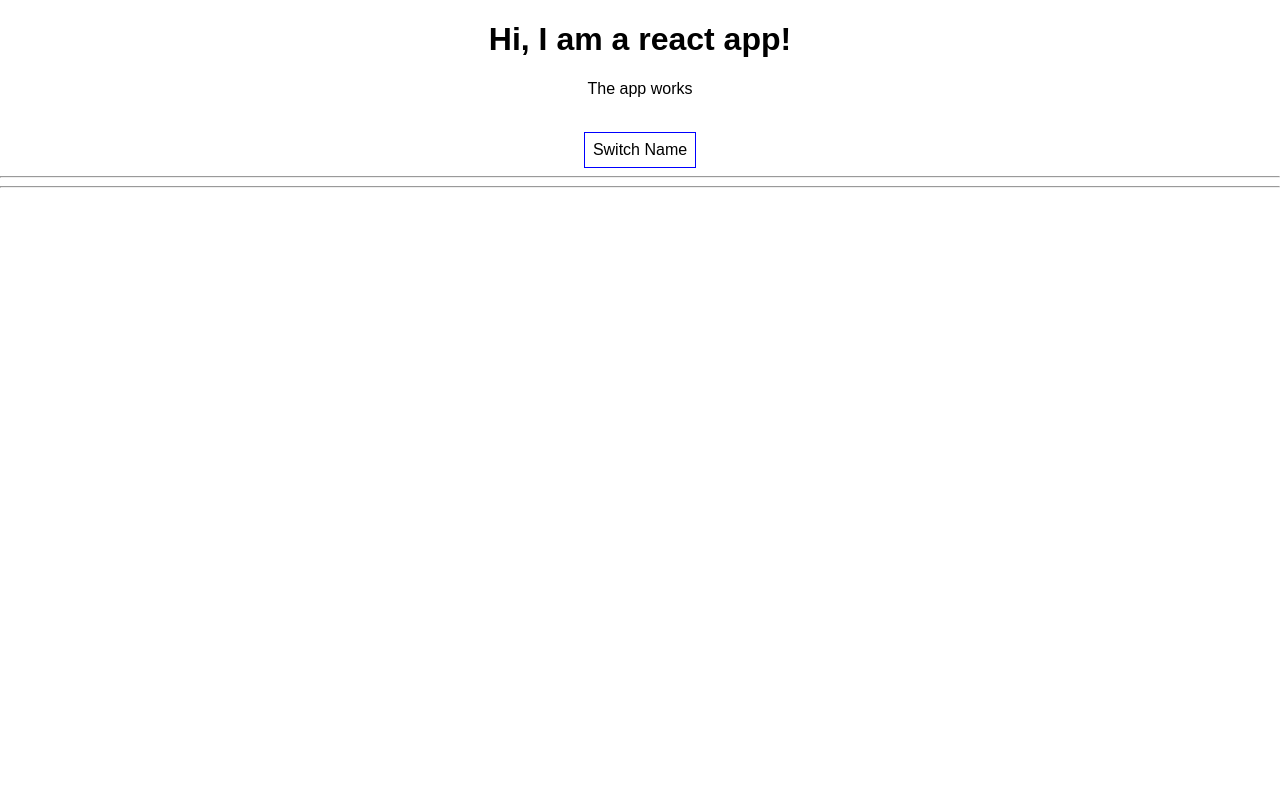
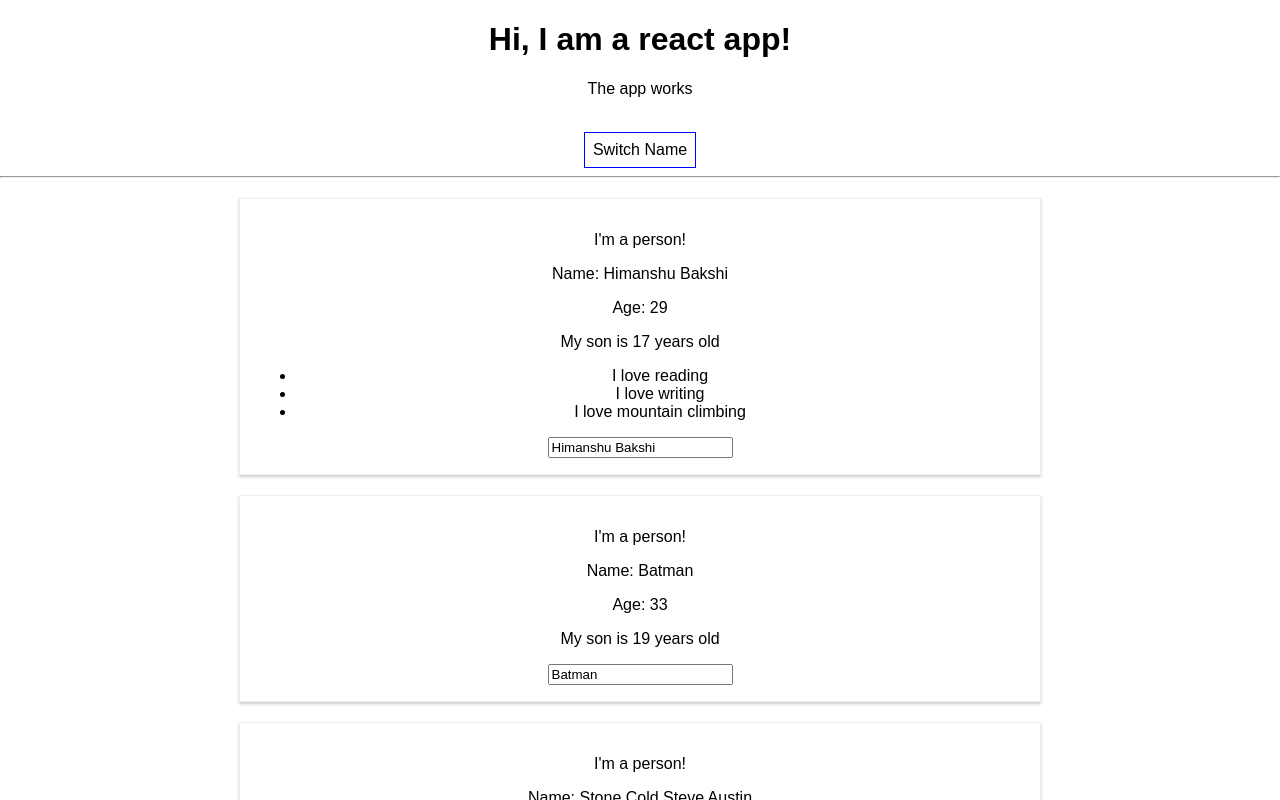
Before and after one commit to himanshubakshi/ReactUdemy, a React (Create React App) app in the folder my-app/: page / in a window 1280 px wide. Both pictures are taken after a click on the button "Switch Name". Shown: the top 800 px of the page. Built offline with nearby package versions, Linux system fonts and the light colour scheme.

Commit message:
better conditional content handling

```diff
--- a/my-app/src/App.js
+++ b/my-app/src/App.js
@@ -49,6 +49,10 @@ class App extends Component {
 
   togglePersonsHandler = () => {
 
+      const doesShow = this.state.showPersons;
+      this.setState({
+        showPersons: !doesShow
+      });
   }
 
   render() {
@@ -58,6 +62,32 @@ class App extends Component {
         border: '1px solid blue',
         padding: '8px',
         cursor: 'pointer'
+    }
+
+    let persons = null;
+
+    if(this.state.showPersons){
+        persons = (
+          <div>
+              <Person name={this.state.persons[0].name}
+                    age={this.state.persons[0].age}
+                    externalOnClickHandler={this.switchNameHandler.bind(this, "New Name 1")}
+                   >
+                <ul>
+                    <li>I love reading</li>
+                    <li>I love writing</li>
+                    <li>I love mountain climbing</li>
+                </ul>
+              </Person>
+              <Person name={this.state.persons[1].name}
+                      age={this.state.persons[1].age}
+                      externalOnClickHandler={this.switchNameHandler.bind(this, "New Name 2")}
+                      nameChangeHandler = {this.nameChangeHandler}/>
+              <Person name={this.state.persons[2].name}
+                      age={this.state.persons[2].age}
+                      externalOnClickHandler={this.switchNameHandler.bind(this, "New Name 3")}/>
+          </div>
+          );
     }
 
     return (
@@ -76,27 +106,9 @@ class App extends Component {
 
           <hr/>
 
-          { this.state.showPersons ?
-              <div>
-                  <Person name={this.state.persons[0].name}
-                        age={this.state.persons[0].age}
-                        externalOnClickHandler={this.switchNameHandler.bind(this, "New Name 1")}
-                       >
-                    <ul>
-                        <li>I love reading</li>
-                        <li>I love writing</li>
-                        <li>I love mountain climbing</li>
-                    </ul>
-                  </Person>
-                  <Person name={this.state.persons[1].name}
-                          age={this.state.persons[1].age}
-                          externalOnClickHandler={this.switchNameHandler.bind(this, "New Name 2")}
-                          nameChangeHandler = {this.nameChangeHandler}/>
-                  <Person name={this.state.persons[2].name}
-                          age={this.state.persons[2].age}
-                          externalOnClickHandler={this.switchNameHandler.bind(this, "New Name 3")}/>
-              </div> : null
-          }
+          {persons}
+
+
           <hr/>
 
       </div>
```
